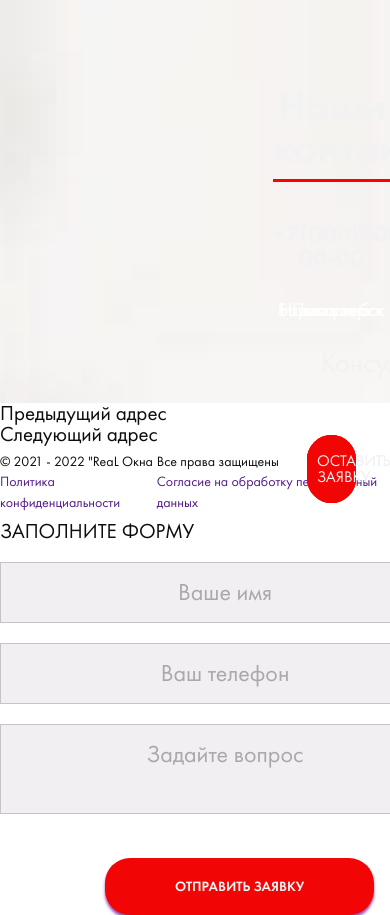
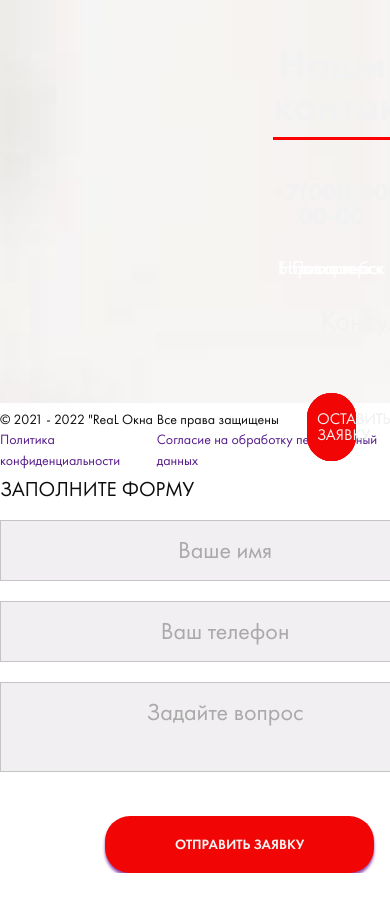
Before and after one commit to flash6989/real-okna, a plain HTML site: page index.html in a window 390 px wide. Shown: the part 8368-9283 px from the top of the page. After the commit the page ends 9241 px from the top, so only its background shows below. Drawn offline with nearby package versions, Linux system fonts and the light colour scheme; files that its build step writes are made by us from their sources.

Commit message:
footeradapt

```diff
--- a/css/style.css
+++ b/css/style.css
@@ -855,15 +855,14 @@ body {
 }
 
 .footer__info {
-  width: 400px;
   margin: 0 auto;
-  font-size: 28px;
+  font-size: 22px;
   color: #f2f2f2;
-  margin-bottom: 30px;
+  margin-bottom: 20px;
 }
 
 .footer__button {
-  width: 42%;
+  width: 200px;
   padding: 18px 10px;
   margin: 0 auto;
 
@@ -975,30 +974,32 @@ body {
 
 .button__topmap {
   background: #474747;
-  width: 300px;
+  width: 60px;
+  height: 60px;
+
   text-align: center;
   position: absolute;
   padding: 6px 30px;
   color: white;
-  border-radius: 0px 0px 10px 10px;
+
   top: 0px;
-  left: 40%;
+  left: 5px;
   z-index: 2;
   cursor: pointer;
 }
 
 .button__bottommap {
   background: #474747;
-  width: 300px;
+  width: 60px;
+  height: 60px;
   text-align: center;
   cursor: pointer;
-  border-radius: 10px 10px 0 0;
   padding: 6px 30px;
   position: absolute;
   z-index: 2;
   color: white;
-  left: 40%;
-  top: 370px;
+  left: 5px;
+  top: 340px;
 }
 
 .button__bottommap:hover {
@@ -1136,14 +1137,6 @@ body {
 }
 
 @media (max-width: 1050px) {
-  .button__topmap {
-    left: 30%;
-  }
-
-  .button__bottommap {
-    left: 30%;
-  }
-
   .advantages__info {
     flex-direction: column-reverse;
     align-items: center;
@@ -1182,13 +1175,34 @@ body {
 }
 
 @media (max-width: 890px) {
-  .button__topmap {
-    left: 15%;
+  .footer__contacts {
+    width: 79%;
+    height: 35%;
+  }
+  .footer__zagolovok h2 {
+    padding-top: 0;
+    font-size: 25px;
+  }
+  .footer__zagolovok {
+    margin-bottom: 5px;
   }
 
-  .button__bottommap {
-    left: 15%;
+  .footer__contacts a {
+    margin-bottom: 5px;
   }
+  .footer__address {
+    margin-bottom: 0;
+  }
+  .footer__info {
+    font-size: 18px;
+  }
+
+  .footer__button {
+    display: none;
+    width: 26%;
+    padding: 10px 8px;
+  }
+
   .works__info {
     flex-direction: column;
   }
--- a/index.html
+++ b/index.html
@@ -236,8 +236,8 @@
 
     <footer class="footer">
       <div class="footer__mapscontainer">
-        <p class="button__topmap">Предыдущий адрес</p>
-        <p class="button__bottommap">Следующий адрес</p>
+        <p class="button__topmap"></p>
+        <p class="button__bottommap"></p>
         <div class="footer__maps">
           <div class="footer__map">
             <script
```
